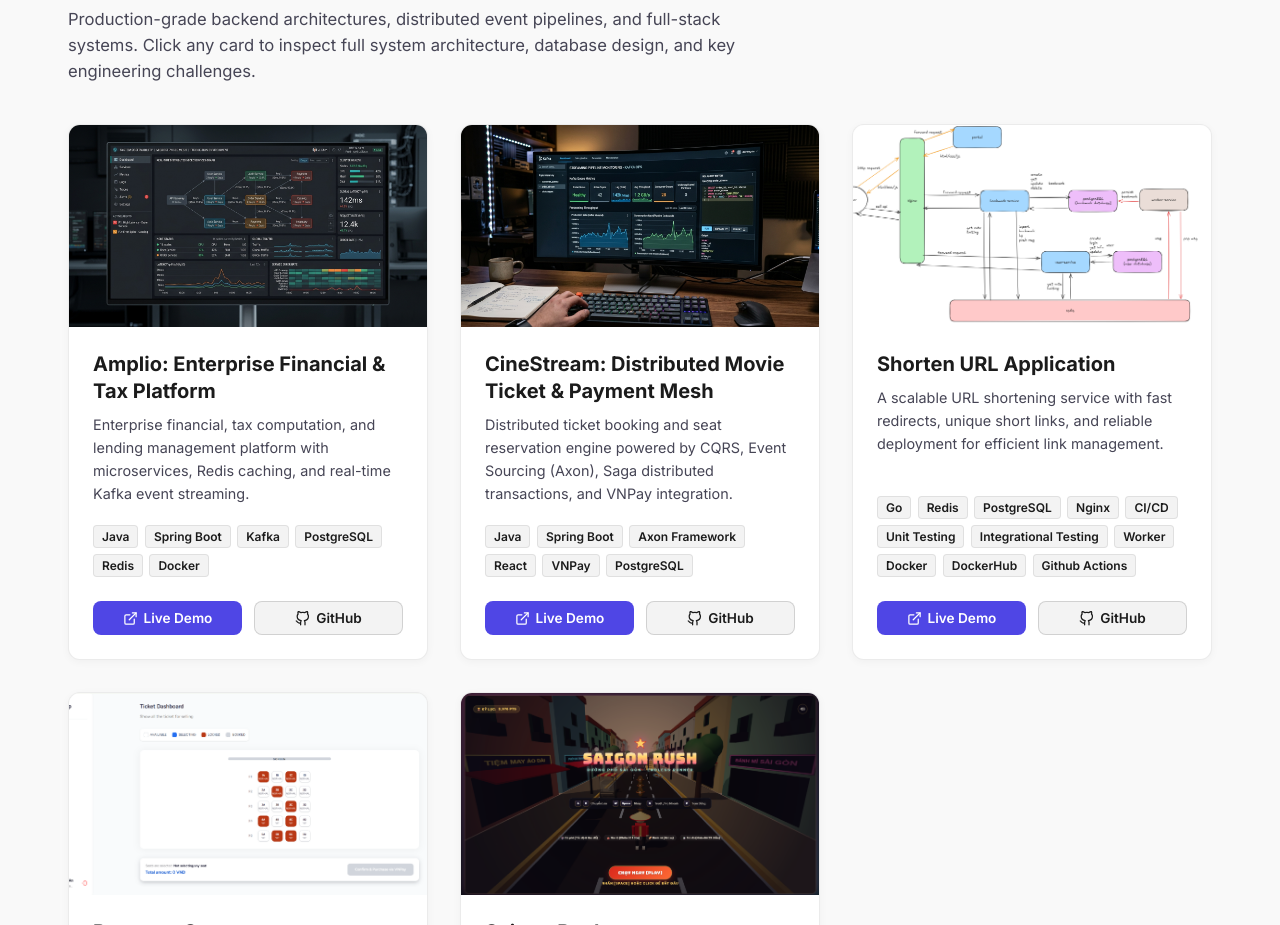
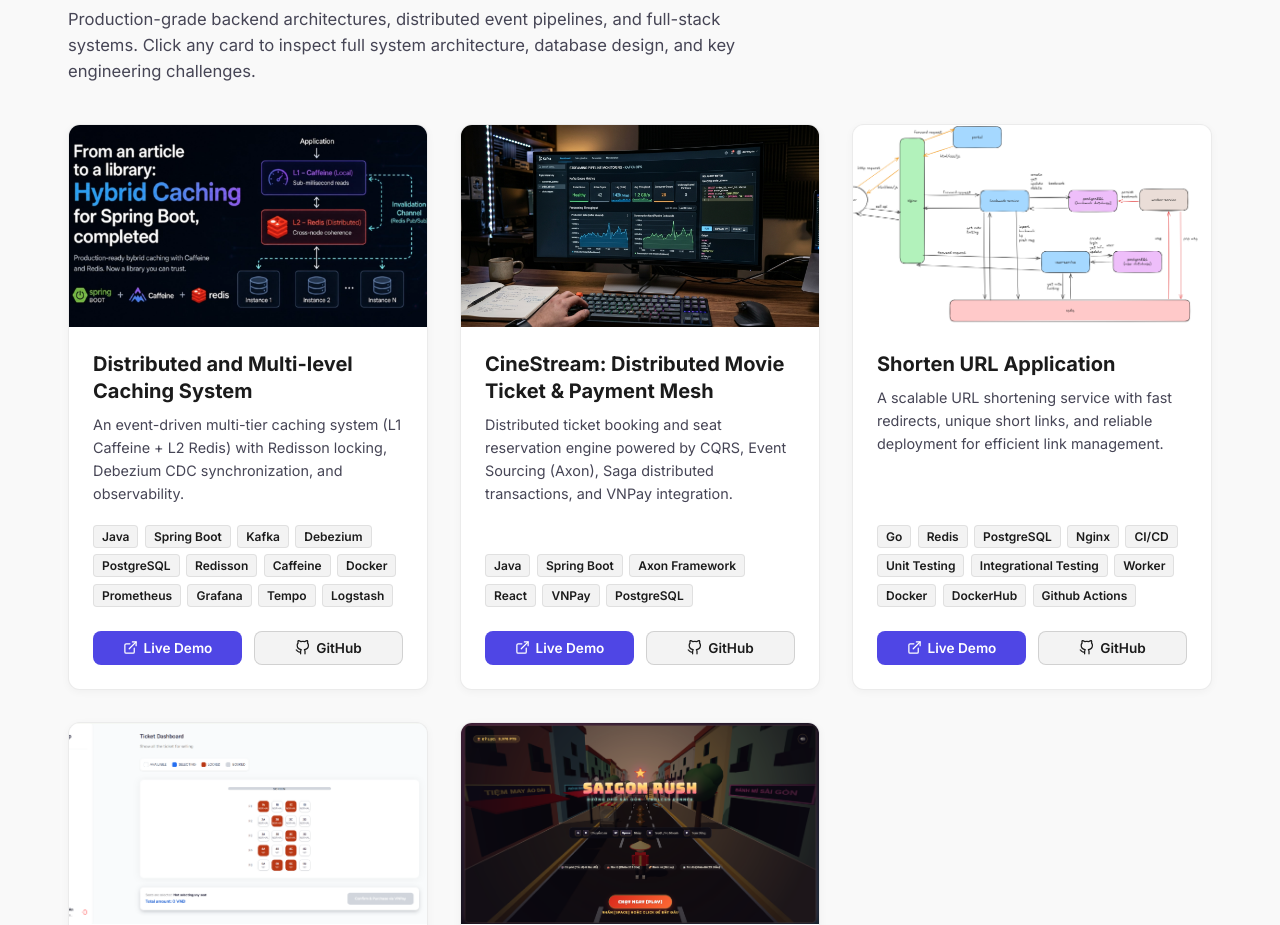
Before and after one commit to HemlockPham7/hemlock-portfolio, a Next.js app: page / in a window 1280 px wide. Shown: the part 3780-4705 px from the top of the page. Built offline with nearby package versions, Linux system fonts and the light colour scheme.

Commit message:
Phase 4 multi cache

```diff
--- a/src/app/page.tsx
+++ b/src/app/page.tsx
@@ -95,13 +95,13 @@
   const featuredProjects: FeaturedProject[] = [
     {
       id: "amplio",
-      title: "Amplio: Enterprise Financial & Tax Platform",
+      title: "Distributed and Multi-level Caching System",
       description:
-        "Enterprise financial, tax computation, and lending management platform with microservices, Redis caching, and real-time Kafka event streaming.",
-      image: "/images/distributed-system.jpg",
-      tags: ["Java", "Spring Boot", "Kafka", "PostgreSQL", "Redis", "Docker"],
+        "An event-driven multi-tier caching system (L1 Caffeine + L2 Redis) with Redisson locking, Debezium CDC synchronization, and observability.",
+      image: "/images/multi-level-cache-thumbnail.png",
+      tags: ["Java", "Spring Boot", "Kafka", "Debezium", "PostgreSQL", "Redisson", "Caffeine", "Docker", "Prometheus", "Grafana", "Tempo", "Logstash"],
       liveDemo: "https://github.com/HemlockPham7",
-      github: "https://github.com/HemlockPham7",
+      github: "https://github.com/HemlockPham7/evaluate-advanced-concept",
     },
     {
       id: "cinestream",
--- a/src/components/projects/details/Project1Detail.tsx
+++ b/src/components/projects/details/Project1Detail.tsx
@@ -7,56 +7,41 @@
   return (
     <div className="project-detail-body">
       <div className="project-detail-header">
-        <span className="project-detail-badge">Enterprise Financial Platform</span>
-        <h2 className="project-detail-title">Amplio: Enterprise Financial & Tax Platform</h2>
+        <span className="project-detail-badge">Advanced Concept</span>
+        <h2 className="project-detail-title">Multi-level Caching System</h2>
         <p className="project-detail-subtitle">
-          Core banking, lending, and tax management platform handling 10,000+ QPS with sub-200ms query latency across 500K+ records.
+          An enterprise-grade, event-driven multi-tier caching architecture (L1 Caffeine + L2 Redis) built with Spring Boot, featuring Redisson distributed locking to prevent cache stampede, Debezium CDC & Kafka for near real-time cache synchronization, and full-stack observability via Prometheus, Grafana, Tempo, and Logstash.
         </p>
+      </div>
+
+      <div className="project-detail-section">
+        <h4 className="detail-section-heading">Overall Architecture</h4>
       </div>
 
       <div className="project-detail-banner">
         <Image
-          src="/images/distributed-system.jpg"
-          alt="Amplio platform architecture"
-          width={800}
-          height={450}
+          src="/images/multi-level-cache-architecture.png"
+          alt="Multi-level cache architecture"
+          width={1836}
+          height={1836}
           className="project-banner-img"
         />
-      </div>
-
-      <div className="project-detail-banner">
-        <Image
-          src="/images/distributed-system.jpg"
-          alt="Amplio platform architecture"
-          width={800}
-          height={450}
-          className="project-banner-img"
-        />
-      </div>
-
-      <div className="project-detail-section">
-        <h4 className="detail-section-heading">System Overview & Architecture</h4>
-        <p>
-          Amplio is an enterprise-scale financial solution designed for high-throughput tax calculation, loan management, and banking transactions.
-          To handle high concurrency while guaranteeing data consistency, the backend leverages Spring Boot microservices integrated with an
-          event-driven architecture using Apache Kafka, Debezium Change Data Capture (CDC), and Elasticsearch.
-        </p>
       </div>
 
       <div className="project-detail-section">
         <h4 className="detail-section-heading">Key Engineering Highlights</h4>
         <ul className="project-detail-bullets">
           <li>
-            <strong>Event-Driven Search Ingestion:</strong> Built Elasticsearch search pipelines using the Outbox Pattern and Debezium CDC via Kafka, achieving consistent sub-200ms response times across 500,000+ metadata records.
+            <strong>Multi-Tier Caching & Stampede Prevention:</strong> Architected a high-throughput L1 (Caffeine) / L2 (Redis) caching topology backed by Redisson distributed locks to completely mitigate cache stampede under heavy cache-miss bursts.
           </li>
           <li>
-            <strong>Multi-Tier Caching Strategy:</strong> Engineered a two-level caching topology combining Redis and Caffeine, sustaining 10,000 QPS with a 436ms P95 latency ceiling under peak bursts.
+            <strong>CDC-Driven Cache Invalidation:</strong> Built an event-driven invalidation pipeline leveraging Debezium CDC and Kafka; synchronized state across nodes by invalidating L2 Redis and broadcasting eviction events via Redis Pub/Sub to all L1 Caffeine instances.
           </li>
           <li>
-            <strong>Bulk Query Optimization:</strong> Refactored 10+ complex relational database queries into batched operations in PostgreSQL, reducing database saturation by 40%.
+            <strong>Observability:</strong> Integrated Prometheus, Grafana, and Grafana Tempo for end-to-end distributed tracing and real-time metric tracking, pinpointing latency bottlenecks across cache tiers.
           </li>
           <li>
-            <strong>Zero-Downtime Deployment:</strong> Implemented CI/CD workflows for automated repository sync, decreasing document-view downtime from 20 minutes to under 1 second.
+            <strong>Centralized Logging:</strong> Deployed Logstash to aggregate, normalize, and ship structured logs across multi-instance services, streamlining distributed troubleshooting and operational audits.
           </li>
         </ul>
       </div>
@@ -68,12 +53,14 @@
           <span>Spring Boot</span>
           <span>Kafka</span>
           <span>Debezium</span>
-          <span>Elasticsearch</span>
-          <span>Redis</span>
+          <span>Redisson</span>
           <span>Caffeine</span>
           <span>PostgreSQL</span>
           <span>Docker</span>
-          <span>CI/CD</span>
+          <span>Prometheus</span>
+          <span>Grafana</span>
+          <span>Tempo</span>
+          <span>Logstash</span>
         </div>
       </div>
 
@@ -87,7 +74,7 @@
           Live Demo Platform
         </a>
         <a
-          href="https://github.com/HemlockPham7/amplio-platform"
+          href="https://github.com/HemlockPham7/evaluate-advanced-concept"
           target="_blank"
           rel="noopener noreferrer"
           className="btn-secondary"
```
Also changed, not shown: public/images/multi-level-cache-architecture.png (added), public/images/multi-level-cache-thumbnail.png (added).
